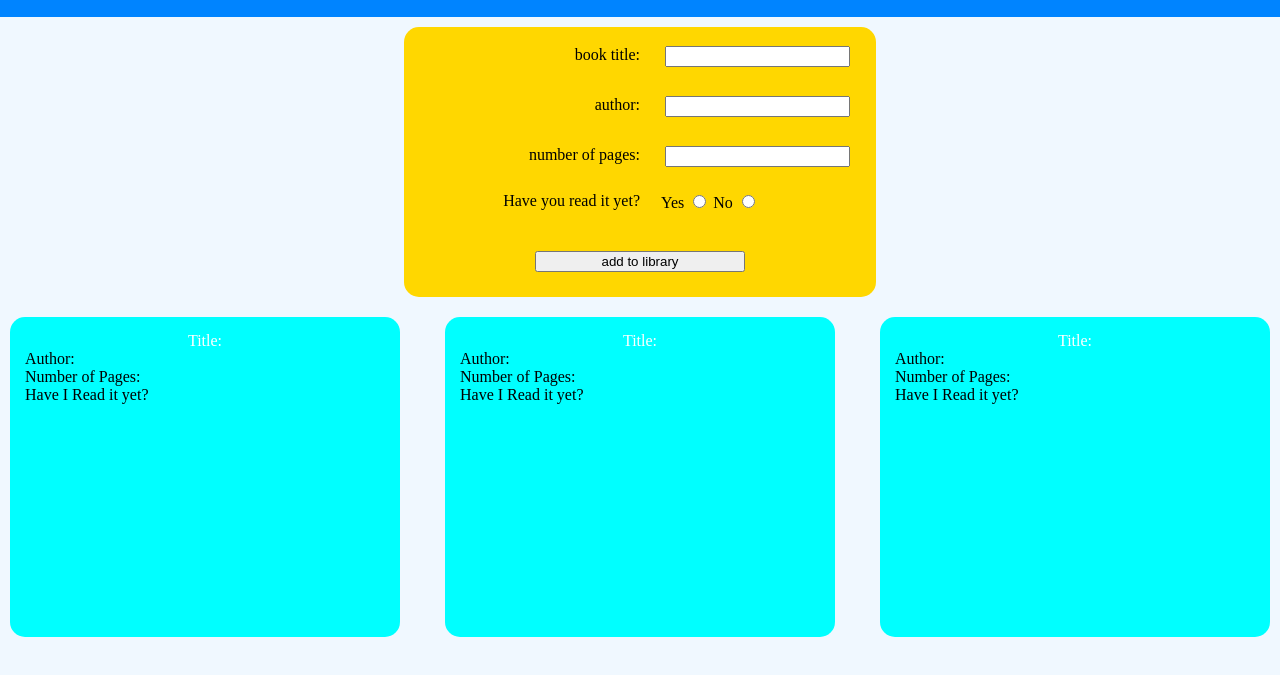
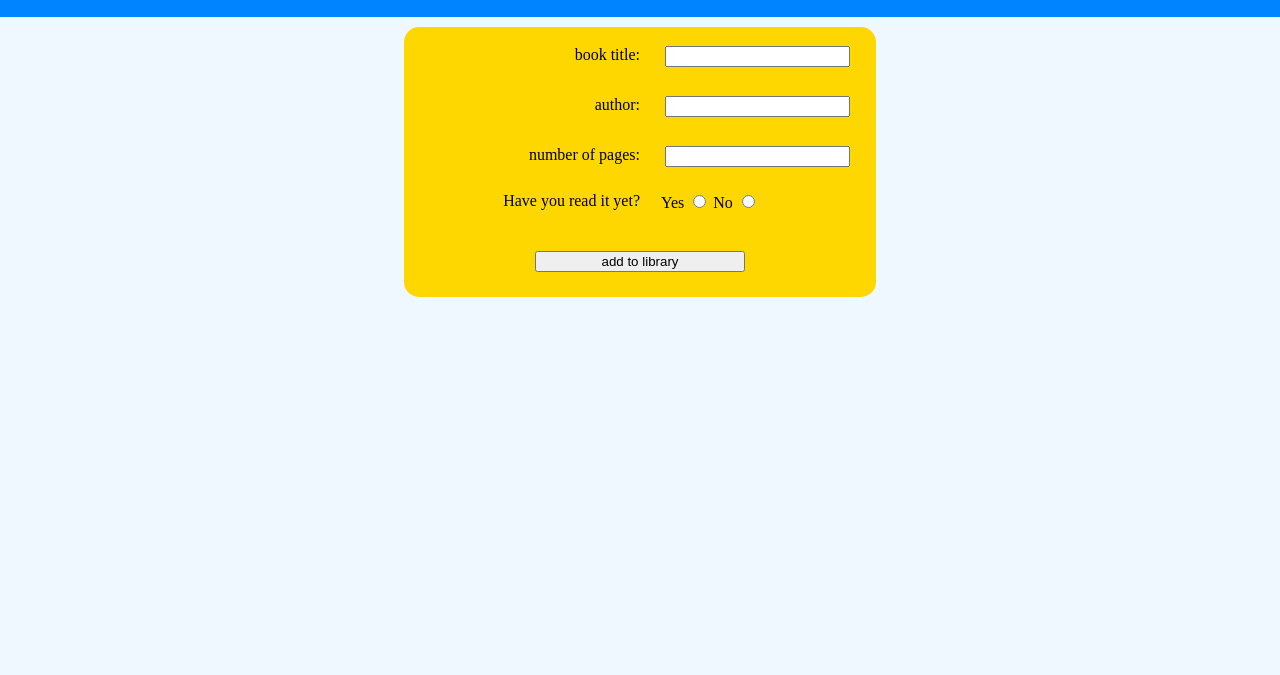
Before and after one commit to Austin-Kindig/top-library-app, a website with bundled scripts: page index.html in a window 1280 px wide. Shown: the part 101-776 px from the top of the page. Built offline with nearby package versions, Linux system fonts and the light colour scheme.

Commit message:
remove placeholders

```diff
--- a/index.html
+++ b/index.html
@@ -40,62 +40,7 @@
           </form>
         </div>
       </div>
-      <div class="books-container">
-        <div class="book-card">
-          <div class="title">
-            <span>Title:</span>
-            <span class="title"></span>
-          </div>
-          <div class="author">
-            <span>Author:</span>
-            <span class="author"></span>
-          </div>
-          <div class="pages">
-            <span>Number of Pages:</span>
-            <span class="pages"></span>
-          </div>
-          <div class="isRead">
-            <span>Have I Read it yet?</span>
-            <span class="isRead"></span>
-          </div>
-        </div>
-        <div class="book-card">
-          <div class="title">
-            <span>Title:</span>
-            <span class="title"></span>
-          </div>
-          <div class="author">
-            <span>Author:</span>
-            <span class="author"></span>
-          </div>
-          <div class="pages">
-            <span>Number of Pages:</span>
-            <span class="pages"></span>
-          </div>
-          <div class="isRead">
-            <span>Have I Read it yet?</span>
-            <span class="isRead"></span>
-          </div>
-        </div>
-        <div class="book-card">
-          <div class="title">
-            <span>Title:</span>
-            <span class="title"></span>
-          </div>
-          <div class="author">
-            <span>Author:</span>
-            <span class="author"></span>
-          </div>
-          <div class="pages">
-            <span>Number of Pages:</span>
-            <span class="pages"></span>
-          </div>
-          <div class="isRead">
-            <span>Have I Read it yet?</span>
-            <span class="isRead"></span>
-          </div>
-        </div>
-      </div>
+      <div class="books-container"></div>
     </main>
     <footer>
       <span>Made using vanilla JS & CSS grid!</span>
```
